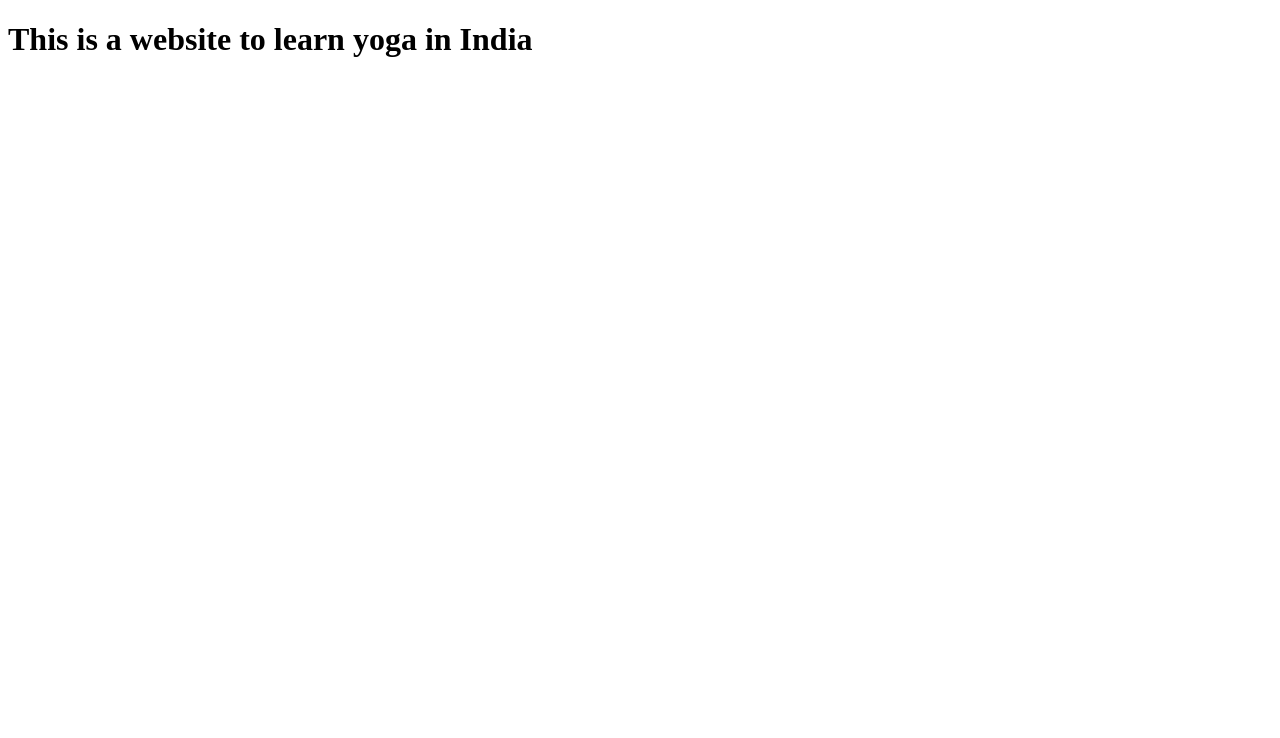
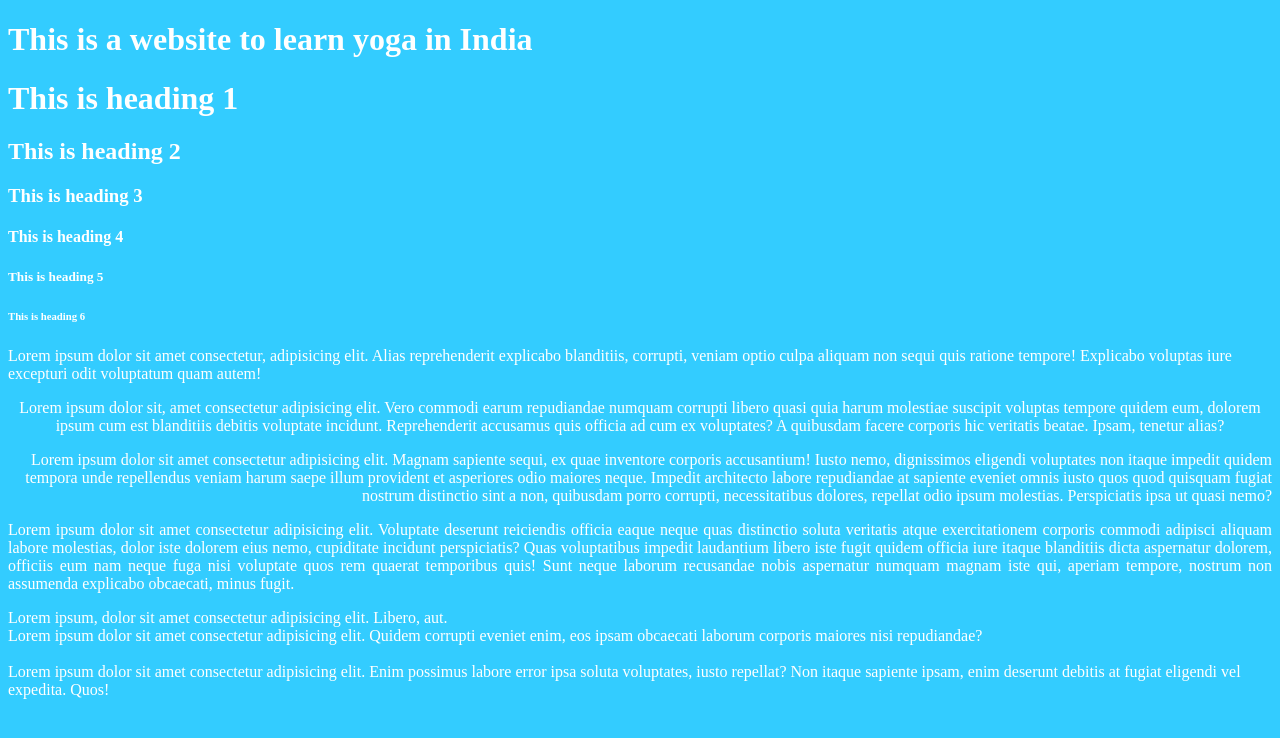
Before and after one commit to rashikasachdeva/yoga, a plain HTML site: page index.html in a window 1280 px wide. Drawn offline with Linux system fonts and the light colour scheme.

Commit message:
Add files via upload

```diff
--- a/index.html
+++ b/index.html
@@ -1,5 +1,6 @@
 <!DOCTYPE html>
 <html lang="en">
+
 <head>
     <meta charset="UTF-8">
     <meta http-equiv="X-UA-Compatible" content="IE=edge">
@@ -7,8 +8,36 @@
     <title>Yoga in India</title>
     <link rel="icon" type="photos/yogaicon" href="photos/yogaicon.png">
 </head>
-<body>
+
+<body bgcolor="#33ccff" text="#ffffff">
     <h1>This is a website to learn yoga in India</h1>
+    <h1>This is heading 1</h1>
+    <h2>This is heading 2</h2>
+    <h3>This is heading 3</h3>
+    <h4>This is heading 4</h4>
+    <h5>This is heading 5</h5>
+    <h6>This is heading 6</h6>
+    <p>Lorem ipsum dolor sit amet consectetur, adipisicing elit. Alias reprehenderit explicabo blanditiis, corrupti,
+        veniam optio culpa aliquam non sequi quis ratione tempore! Explicabo voluptas iure excepturi odit voluptatum
+        quam autem!</p>
+    <p align="center">Lorem ipsum dolor sit, amet consectetur adipisicing elit. Vero commodi earum repudiandae numquam
+        corrupti libero quasi quia harum molestiae suscipit voluptas tempore quidem eum, dolorem ipsum cum est
+        blanditiis debitis voluptate incidunt. Reprehenderit accusamus quis officia ad cum ex voluptates? A quibusdam
+        facere corporis hic veritatis beatae. Ipsam, tenetur alias?</p>
+    <p align="right">Lorem ipsum dolor sit amet consectetur adipisicing elit. Magnam sapiente sequi, ex quae inventore
+        corporis accusantium! Iusto nemo, dignissimos eligendi voluptates non itaque impedit quidem tempora unde
+        repellendus veniam harum saepe illum provident et asperiores odio maiores neque. Impedit architecto labore
+        repudiandae at sapiente eveniet omnis iusto quos quod quisquam fugiat nostrum distinctio sint a non, quibusdam
+        porro corrupti, necessitatibus dolores, repellat odio ipsum molestias. Perspiciatis ipsa ut quasi nemo?</p>
+    <p align="justify">Lorem ipsum dolor sit amet consectetur adipisicing elit. Voluptate deserunt reiciendis officia eaque
+        neque quas distinctio soluta veritatis atque exercitationem corporis commodi adipisci aliquam labore molestias,
+        dolor iste dolorem eius nemo, cupiditate incidunt perspiciatis? Quas voluptatibus impedit laudantium libero iste
+        fugit quidem officia iure itaque blanditiis dicta aspernatur dolorem, officiis eum nam neque fuga nisi voluptate
+        quos rem quaerat temporibus quis! Sunt neque laborum recusandae nobis aspernatur numquam magnam iste qui,
+        aperiam tempore, nostrum non assumenda explicabo obcaecati, minus fugit.</p>
+        Lorem ipsum, dolor sit amet consectetur adipisicing elit. Libero, aut.<br>
+        Lorem ipsum dolor sit amet consectetur adipisicing elit. Quidem corrupti eveniet enim, eos ipsam obcaecati laborum corporis maiores nisi repudiandae?<br><br>
+        Lorem ipsum dolor sit amet consectetur adipisicing elit. Enim possimus labore error ipsa soluta voluptates, iusto repellat? Non itaque sapiente ipsam, enim deserunt debitis at fugiat eligendi vel expedita. Quos!<br>
+</body>
 
-</body>
 </html>
```
